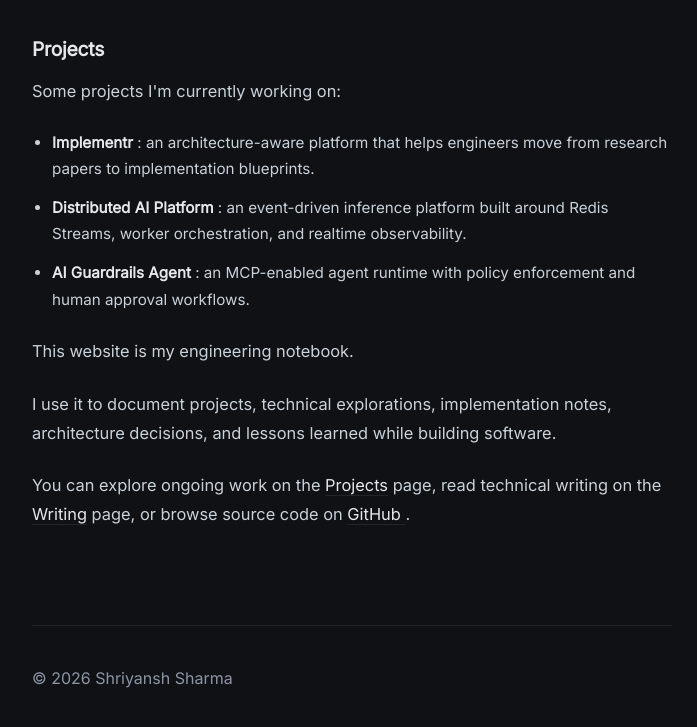
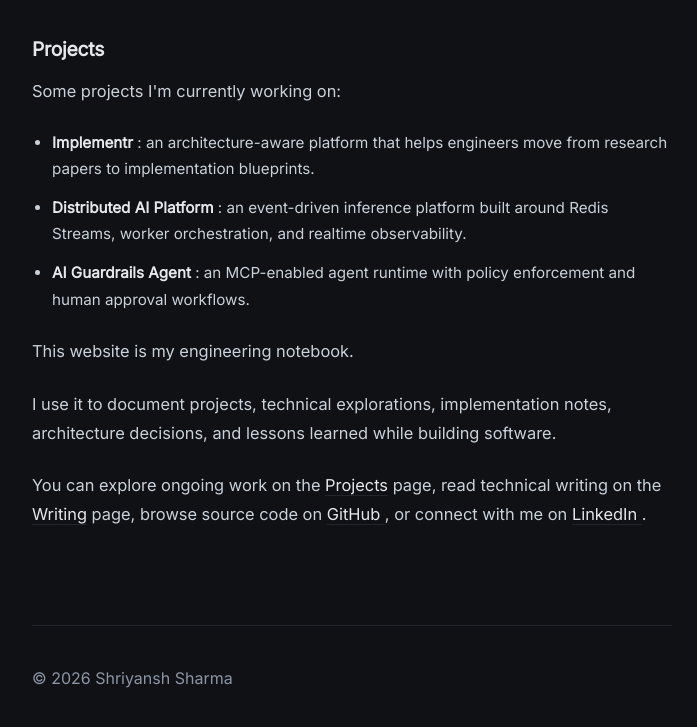
Before and after one commit to notshriyansh/notshriyansh.github.io, an Astro site: page /about in a window 1280 px wide. Shown: the part 930-1657 px from the top of the page, without its empty margins (288-985 px from the left). Built offline with nearby package versions, Linux system fonts and the light colour scheme; Astro itself is replaced by a stand-in of ours.

Commit message:
Add LinkedIn link

```diff
--- a/src/pages/about.astro
+++ b/src/pages/about.astro
@@ -82,13 +82,21 @@ import BaseLayout from "../layouts/BaseLayout.astro";
         <a href="/projects">Projects</a> page,
         read technical writing on the{" "}
         <a href="/blog">Writing</a> page,
-        or browse source code on{" "}
+        browse source code on{" "}
         <a
           href="https://github.com/notshriyansh"
           target="_blank"
           rel="noopener noreferrer"
         >
           GitHub
+        </a>,
+        or connect with me on{" "}
+        <a
+          href="https://linkedin.com/in/shriyansh-sharmaa"
+          target="_blank"
+          rel="noopener noreferrer"
+        >
+          LinkedIn
         </a>.
       </p>
 
```
